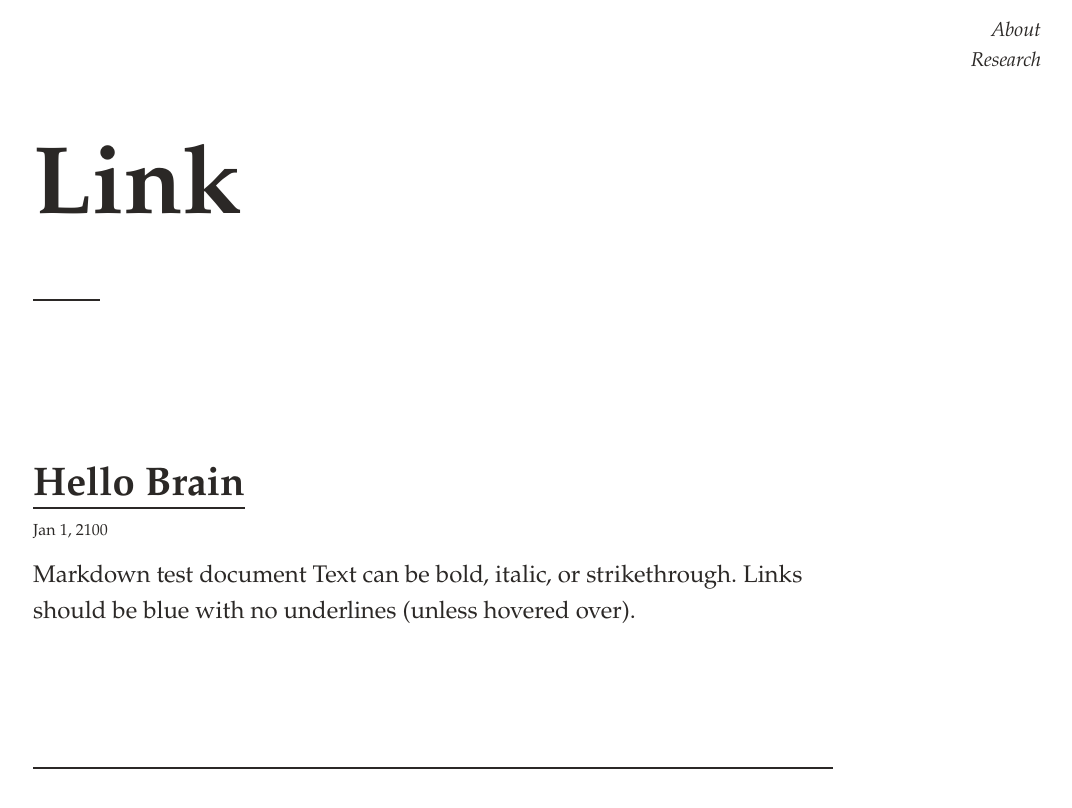
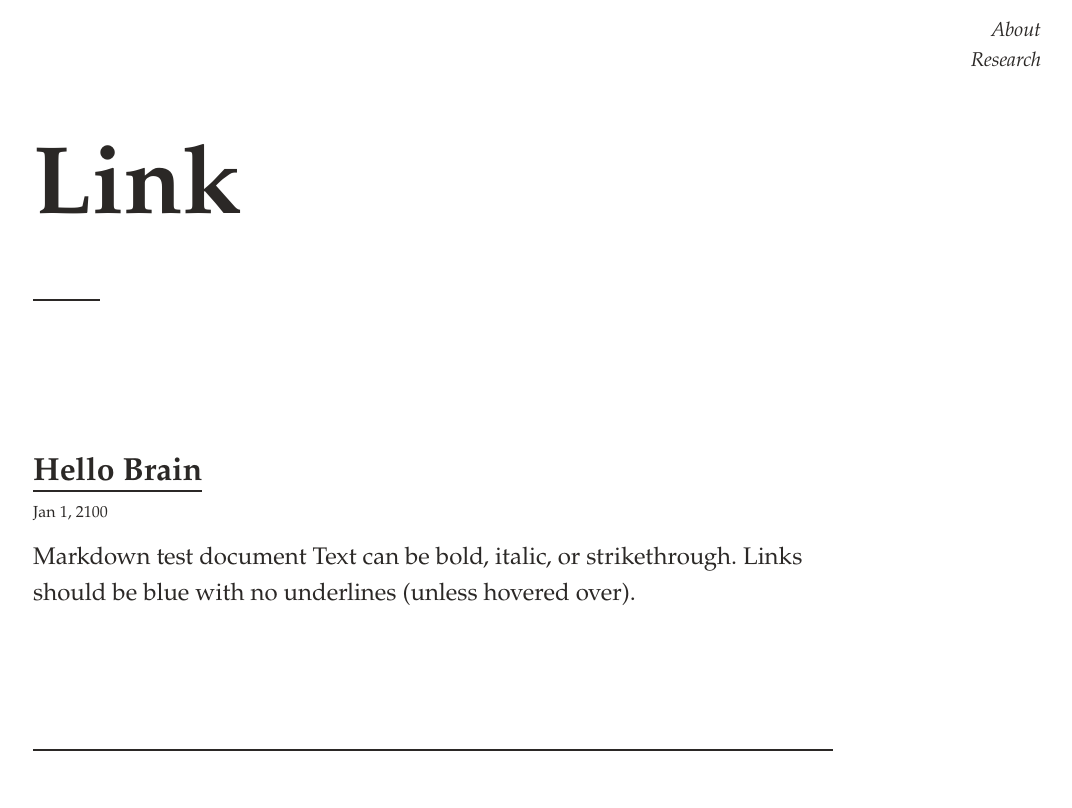
Before and after one commit to linkneuro/linkneuro.github.io, a Jekyll site: the page built from index.html, in a window 1280 px wide. Shown: the top 808 px of the page, without its empty margins (207-1279 px from the left). Built offline with Jekyll 4.4.1, drawn with Linux system fonts in a browser that asks for light colours.

Commit message:
Update _variables.scss

```diff
--- a/_sass/_variables.scss
+++ b/_sass/_variables.scss
@@ -9,7 +9,7 @@ $prose-font-size: 24px;
 $h0-mobile: 48px;
 $h0-desktop: 96px;
 
-$h1-size: 40px !default;
+$h1-size: 32px !default;
 $h2-size: 32px !default;
 $h3-size: 24px !default;
 $h4-size: 20px !default;
```
